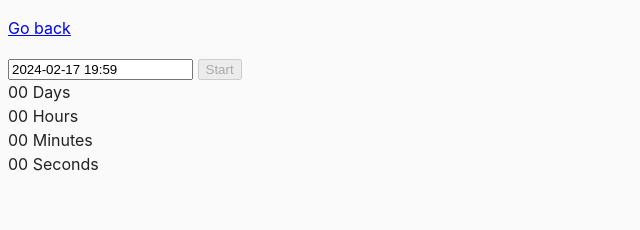
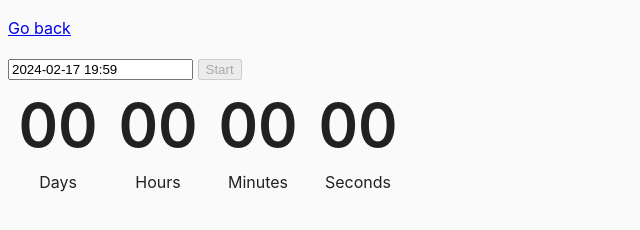
Before and after one commit to JonathanPabon-Dev/goit-js-hw-09, a website built with Parcel: page src/02-timer.html in a window 1280 px wide. Shown: the whole page, without its empty margins (0-640 px from the left). Built offline with nearby package versions, Linux system fonts and the light colour scheme.

Commit message:
Ajustes de la tarea 2 con estilos de visualizacion

```diff
--- a/src/css/common.css
+++ b/src/css/common.css
@@ -16,3 +16,19 @@ img {
   display: block;
   max-width: 100%;
 }
+
+.timer {
+  display: flex;
+}
+
+.field {
+  width: 100px;
+  display: flex;
+  flex-direction: column;
+  align-items: center;
+}
+
+.field .value {
+  font-size: 60px;
+  font-weight: 600;
+}
--- a/src/js/02-timer.js
+++ b/src/js/02-timer.js
@@ -25,12 +25,12 @@ const options = {
     }
   },
 };
-const fp = flatpickr(input, options); // flatpickr
+const fp = flatpickr(input, options);
 let timer = null;
 
 startBtn.addEventListener('click', () => {
   const selectedDate = fp.selectedDates[0];
-
+  input.disabled = true;
   timer = setInterval(() => {
     let { days, hours, minutes, seconds } = convertMs(
       selectedDate.getTime() - new Date().getTime()
@@ -39,6 +39,7 @@ startBtn.addEventListener('click', () => {
       Math.floor((selectedDate.getTime() - new Date().getTime()) / 1000) <= 0
     ) {
       clearInterval(timer);
+      input.disabled = false;
       Notiflix.Notify.info('Countdown finished!');
     }
     displayDays.textContent = addLeadingZero(days);
```
